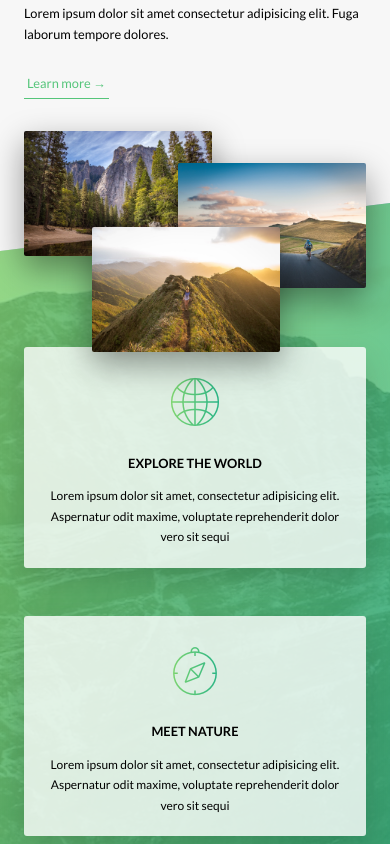
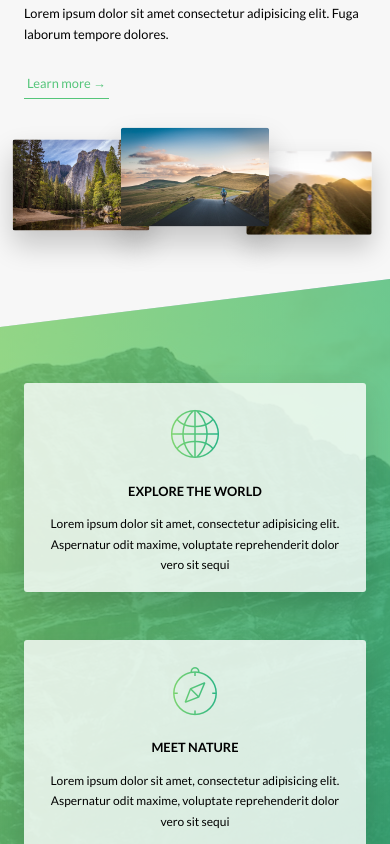
Before and after one commit to suyeonpi/Natours, a website: page index.html in a window 390 px wide. Shown: the part 1077-1921 px from the top of the page. Drawn offline with nearby package versions, Linux system fonts and the light colour scheme; files that its build step writes are made by us from their sources.

Commit message:
Media Queries: About, Features section

```diff
--- a/sass/components/_composition.scss
+++ b/sass/components/_composition.scss
@@ -10,19 +10,43 @@
     transition: all .2s;
     outline-offset: 2rem;
 
+    @include respond(tab-port) {
+      float: left;
+      position: relative;
+      width: 33.333333%;
+      box-shadow: 0 1.5rem 3rem rgba($color-black, .2);
+    }
+
     &--p1 {
       left: 0;
       top: -2rem;
+
+      @include respond(tab-port) {
+        top: 0;
+        transform: scale(1.2);
+      }
     }
 
     &--p2 {
       right: 0;
       top: 2rem;
+
+      @include respond(tab-port) {
+        top: -1rem;
+        transform: scale(1.3);
+        z-index: 100;
+      }
     }
 
     &--p3 {
       left: 20%;
       top: 10rem;
+
+      @include respond(tab-port) {
+        left: 0;
+        top: 1rem;
+        transform: scale(1.1);
+      }
     }
 
     &:hover {
--- a/sass/components/_feature-box.scss
+++ b/sass/components/_feature-box.scss
@@ -7,7 +7,9 @@
   box-shadow: 0 1.5rem 4rem rgba($color-black, .15);
   transition: transform .3s;
 
-
+  @include respond(tab-port) {
+    padding: 2rem;
+  }
 
   &:hover {
     transform: translateY(-1.5rem) scale(1.03);
@@ -20,6 +22,10 @@
     background-image: linear-gradient(to right, $color-primary-light, $color-primary-dark);
     -webkit-background-clip: text;
     color: transparent;
+
+    @include respond(tab-port) {
+      margin-bottom: 0;
+    }
   }
 
 
--- a/sass/pages/_home.scss
+++ b/sass/pages/_home.scss
@@ -26,7 +26,7 @@
   }
 
   @include respond(tab-port) {
-    padding: 15rem 0;
+    padding: 10rem 0;
   }
 }
 
```
